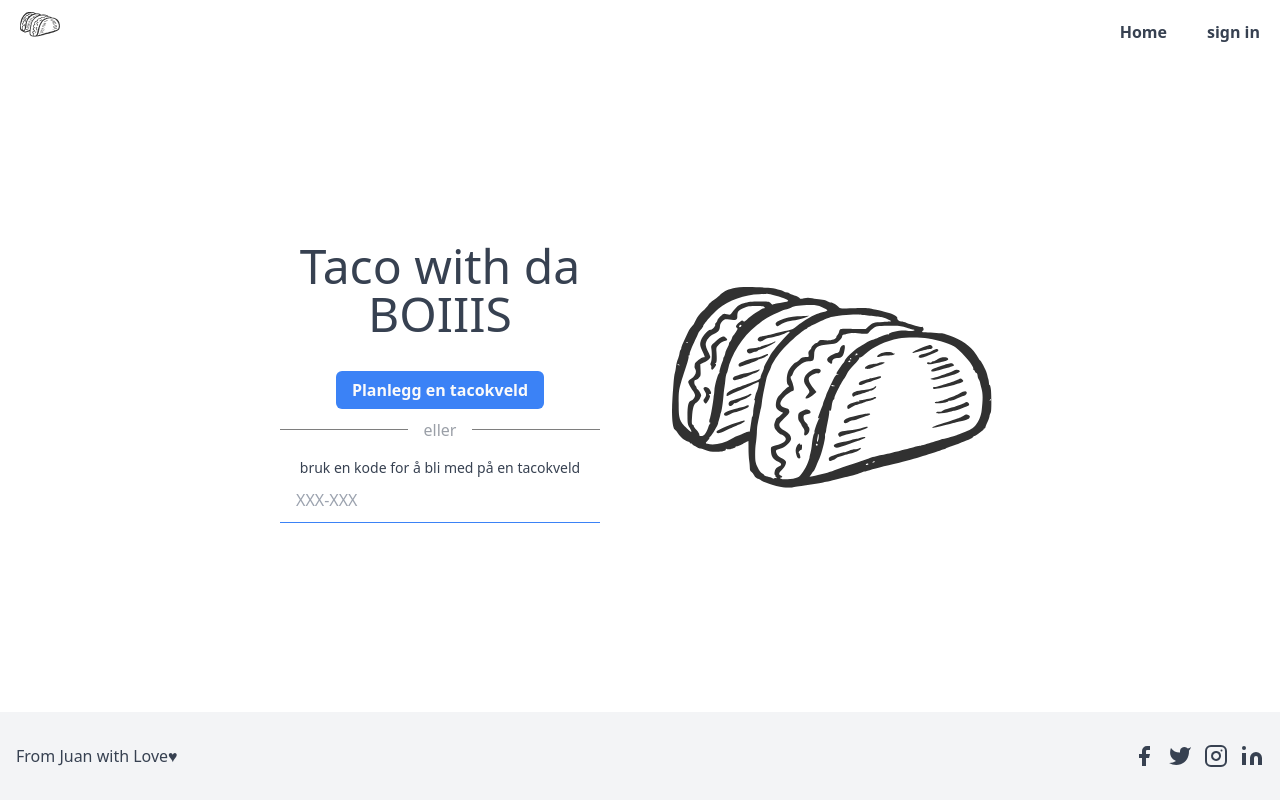
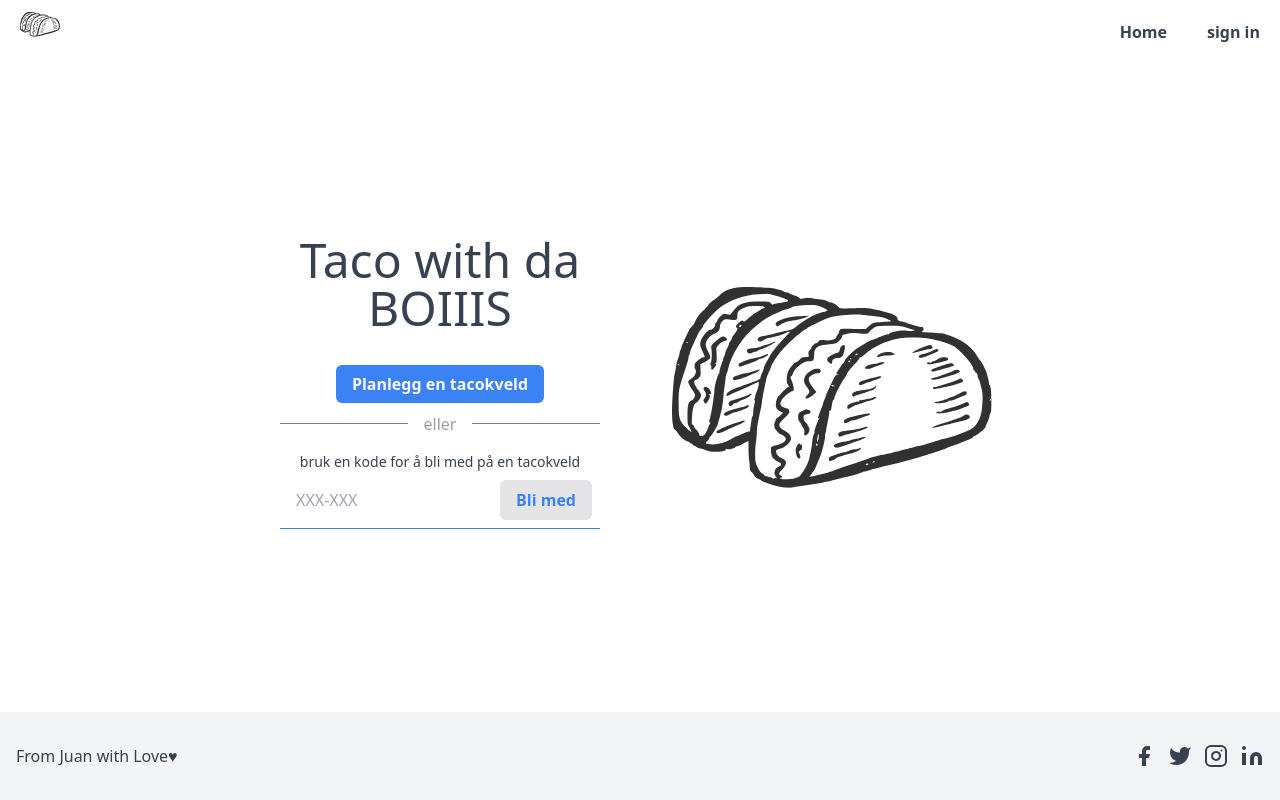
Before and after one commit to JohanAOstbye/tacomanager, a Next.js app: page / in a window 1280 px wide. Built offline with nearby package versions, Linux system fonts and the light colour scheme; no server answers.

Commit message:
fixed hero input link

```diff
--- a/components/elements/Input.tsx
+++ b/components/elements/Input.tsx
@@ -1,3 +1,4 @@
+import { useRouter } from 'next/router'
 import React, { useState } from 'react'
 import { Button } from './Button'
 
@@ -6,7 +7,15 @@ const Input = (props: {
   btnText?: string
   onClick?: () => void
 }) => {
+  const router = useRouter()
   const [text, setText] = useState('')
+
+  const formatted = (text) =>
+    text == ''
+      ? ''
+      : text.length < 4
+      ? text
+      : text.slice(0, 3) + '-' + text.slice(3)
 
   return (
     <div className=" max-w-sm flex justify-between items-center border-b border-blue-500 py-2 mb-3 px-2">
@@ -15,13 +24,16 @@ const Input = (props: {
         type="text"
         placeholder={props.placeholder}
         aria-label="Full name"
-        value={text}
+        value={formatted(text)}
         onChange={(e) => {
-          setText(e.target.value)
+          if (e.target.value.replace('-', '').length < 7)
+            setText(e.target.value.replace('-', ''))
         }}
       />
-      {props.btnText && props.onClick ? (
-        <Button onClick={props.onClick}>{props.btnText}</Button>
+      {props.btnText ? (
+        <Button primary={false} onClick={() => router.push(`/tacoday/${text}`)}>
+          {props.btnText}
+        </Button>
       ) : (
         ''
       )}
```
